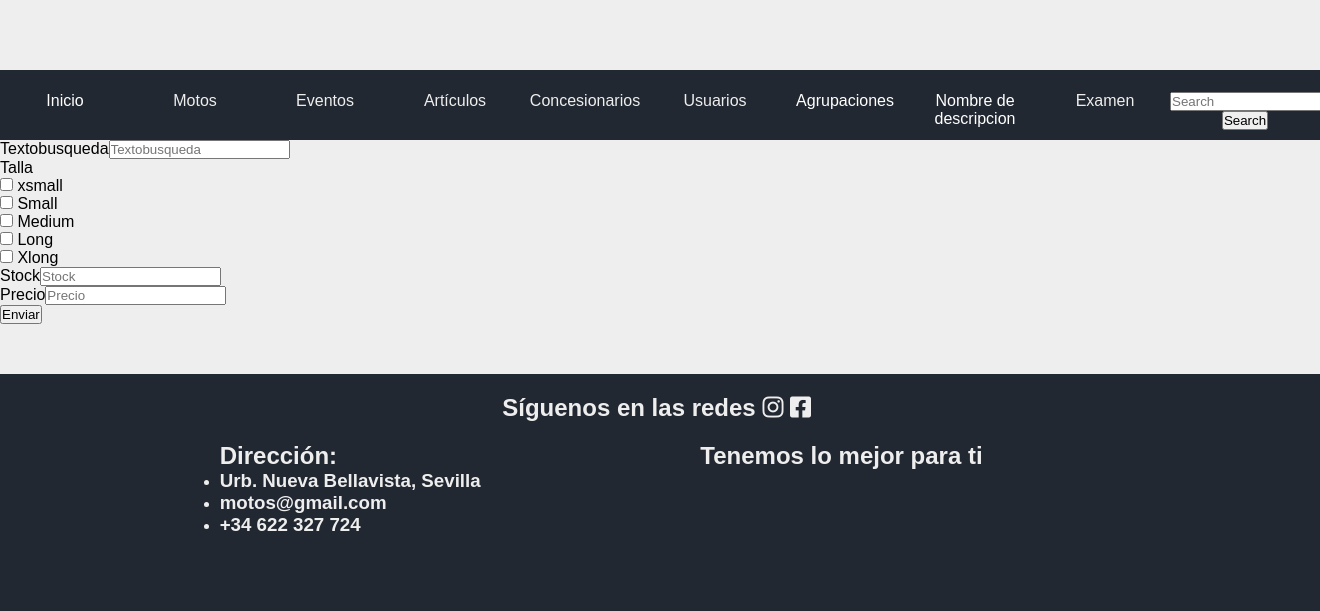
After one commit to AlvaroRG70/Motos, a Django app: page /formulario/articulo_busqueda in a window 1320 px wide; the page is wider, and only the part inside the window is pictured. The commit adds this page. Shown: the top 611 px of that part. Run offline with Django 3.2, Linux system fonts and the light colour scheme; parts of the project's set-up code (start-up, migrations or seed data) failed here and were passed over; some libraries are stand-ins or nearby versions.

Commit message:
4 cruds terminados

```diff
--- a/moto/forms.py
+++ b/moto/forms.py
@@ -1,6 +1,6 @@
 from django import forms
 from django.forms import ModelForm
-from moto.models import Moto, Concesionario, Boutique, Evento
+from moto.models import Moto, Concesionario, Boutique, Evento, Usuario
 from datetime import date
 
 
@@ -136,7 +136,7 @@ class ConcesionarioForm(ModelForm):
         model = Concesionario
         fields = ['nombre', 'ubicacion', 'telefono', 'fecha_apertura', 'descripcion', 'moto']
         labels = {
-            "nombre": ("Nombre de la moto"),
+            "nombre": ("Nombre"),
             "ubicacion": ("Ubicacion"),
             "telefono": ("Introduzca el teléfono"),
             "fecha_apertura": ("fecha de apertura"),
@@ -160,6 +160,33 @@ class ConcesionarioForm(ModelForm):
         fecha_apertura = self.cleaned_data.get("fecha_apertura")
         descripcion = self.cleaned_data.get("descripcion")
         moto = self.cleaned_data.get("moto")
+
+
+class BusquedaAvanzadaConcesionarioForm(forms.Form):
+    textoBusqueda = forms.CharField(required=False)
+    telefono = forms.IntegerField(required=False)
+
+    def clean(self):
+        super().clean()
+        textoBusqueda=self.cleaned_data.get('textoBusqueda')
+        telefono=self.cleaned_data.get('telefono')
+
+        if(textoBusqueda == ""
+           and telefono is None):
+
+            self.add_error('textoBusqueda','Debes introducir algún valor')
+            self.add_error('telefono','Debes introducir algún valor')
+
+        else:
+            if (textoBusqueda != "" and len(textoBusqueda) < 3):
+                self.add_error('textoBusqueda','Debe introducir al menos 3 caracteres')
+
+            if (not telefono is None and telefono != 9):
+                self.add_error('telefono','Debe tener 9 caracteres')
+
+        return self.cleaned_data
+
+
 
 #CRUD ARTÍCULOS
 
@@ -213,6 +240,42 @@ class ArticuloForm(ModelForm):
 
         return self.cleaned_data
 
+
+class BusquedaAvanzadaArticuloForm(forms.Form):
+    textoBusqueda = forms.CharField(required=False)
+    talla = forms.MultipleChoiceField(choices=Boutique.TALLA,
+                                required=False,
+                                widget=forms.CheckboxSelectMultiple()
+                               )
+    stock = forms.IntegerField(required=False)
+    precio = forms.IntegerField(required=False)
+
+    def clean(self):
+        super().clean()
+        textoBusqueda=self.cleaned_data.get('textoBusqueda')
+        talla=self.cleaned_data.get('talla')
+        stock=self.cleaned_data.get('stock')
+        precio=self.cleaned_data.get('precio')
+
+        if(textoBusqueda == ""
+           and len(talla) == 0
+           and precio is None
+           and stock is None):
+
+            self.add_error('textoBusqueda','Debes introducir algún valor')
+            self.add_error('talla','Debes introducir algún valor')
+            self.add_error('precio','Debes introducir algún valor')
+            self.add_error('stock','Debes introducir algún valor')
+
+        else:
+            if (textoBusqueda != "" and len(textoBusqueda) < 3):
+                self.add_error('textoBusqueda','Debe introducir al menos 3 caracteres')
+
+            if (not precio is None and precio < 0):
+                self.add_error('precio','Debe introducir ser positivo')
+
+
+        return self.cleaned_data
 
 
 #crud eventos
@@ -282,3 +345,68 @@ class BusquedaAvanzadaEventoForm(forms.Form):
             self.add_error('textoBusqueda','Debes introducir algún valor')
 
         return self.cleaned_data
+
+
+#CRUD USUARIOS
+
+class UsuarioForm(ModelForm):
+    class Meta:
+        model = Usuario
+        fields = ['nombre', 'apellidos', 'correo_electronico', 'contraseña', 'fecha_nacimiento', 'fecha_registro', 'preferencias']
+        labels = {
+            "nombre": ("Nombre del artículo"),
+            "apellidos": ("apellidos"),
+            "correo_electronico": ("correo_electronico"),
+            "contraseña": ("contraseña"),
+            "fecha_nacimiento": ("fecha_nacimiento"),
+            "fecha_registro": ("fecha_registro"),
+            "preferencias": ("preferencias")
+        }
+
+        help_texts = {
+            "nombre": ("50 caracteres como máximo"),
+            "correo_electronico": ("Debe ser un correo válido"),
+        }
+
+        widgets = {
+            "fecha_nacimiento":forms.SelectDateWidget(),
+            "fecha_registro":forms.SelectDateWidget()
+        }
+
+        localized_fields = ["fecha_nacimiento", "fecha_registro"]
+
+
+    def clean(self):
+        super().clean()
+        nombre = self.cleaned_data.get("nombre")
+        apellidos = self.cleaned_data.get("apellidos")
+        correo_electronico = self.cleaned_data.get("correo_electronico")
+        contraseña = self.cleaned_data.get("contraseña")
+        fecha_nacimiento = self.cleaned_data.get("fecha_nacimiento")
+        fecha_registro = self.cleaned_data.get("fecha_registro")
+        preferencias = self.cleaned_data.get("preferencias")
+
+
+        if len(nombre) < 3:
+            self.add_error("nombre", "Debe tener al menos 3 caracteres")
+
+        if len(apellidos) < 4:
+            self.add_error("apellidos", "Debe tener al menos 4 caracteres")
+
+        if len(correo_electronico) < 3:
+            self.add_error("descripcion", "Debe contener 3 caracteres como mínimo")
+
+        fechaHoy1 = date.today()
+        if fecha_nacimiento > fechaHoy1:
+            self.add_error("fecha_nacimiento", "Debe ser igual o menor a la fecha actual")
+
+        fechaHoy2 = date.today()
+        if fecha_registro.date() > fechaHoy2:
+            self.add_error("fecha_registro", "Debe ser igual o menor a la fecha actual")
+
+
+        if len(preferencias) < 10:
+            self.add_error("preferencias", "Debe contener 10 caracteres como mínimo")
+
+
+        return self.cleaned_data
--- /dev/null
+++ b/moto/templates/boutique/articulos_busqueda.html
@@ -0,0 +1,29 @@
+{% extends "principal.html" %}
+{% block contenido %}
+{% load bootstrap5 %}
+    <form action = "{% url 'articulos_buscar' %}" method = "GET">
+
+        {% csrf_token %}
+
+        <div class="mb-4">
+            {% bootstrap_field formulario.textoBusqueda show_label=True %}
+        </div>
+
+        <div class="mb-4">
+            {% bootstrap_field formulario.talla show_label=True %}
+        </div>
+
+        <div class="mb-4">
+            {% bootstrap_field formulario.stock show_label=True %}
+        </div>
+
+        <div class="mb-4">
+            {% bootstrap_field formulario.precio show_label=True %}
+        </div>
+
+
+        {% buttons %}
+            <button type="submit" class="btn btn-primary" >Enviar</button>
+        {% endbuttons %}
+    </form>
+{% endblock %}
--- a/moto/templates/estructura/menu.html
+++ b/moto/templates/estructura/menu.html
@@ -29,6 +29,7 @@
                 <li><a href="{% url 'talla_m'%}" class="enlacemenu">Articulos M</a></li>
                 <li><a href="{% url 'moto-boutique-list' %}" class="enlacemenu">Lista de artículos</a></li>
                 <li><a href="{% url 'formulario_articulo' %}" class="enlacemenu">Crear Artículos</a></li>
+                <li><a href="{% url 'articulos_buscar' %}" class="enlacemenu">Busqueda avanzada Artículos</a></li>
 
             </ul>
         </li>
@@ -40,6 +41,15 @@
                 <li><a href="{% url 'contieneanyo' 2000 'i' %}" class="enlacemenu">Concesionarios</a></li>
                 <li><a href="{% url 'lista_concesionario'%}" class="enlacemenu">Lista de Concesionarios</a></li>
                 <li><a href="{% url 'formulario_concesionario'%}" class="enlacemenu">Crear concesionario</a></li>
+                <li><a href="{% url 'moto-concesionario-list'%}" class="enlacemenu">Lista concesionarios</a></li>
+                <li><a href="{% url 'concesionarios_buscar'%}" class="enlacemenu">Busqueda avanzada concesionario</a></li>
+            </ul>
+        </li>
+
+        <li><span>Usuarios</span>
+            <ul class="submenu">
+                <li><a href="{% url 'moto-usuario-list' %}" class="enlacemenu">Lista de usuarios</a></li>
+                <li><a href="{% url 'formulario_usuario'%}" class="enlacemenu">Crear Usuario</a></li>
             </ul>
         </li>
 
--- a/moto/templates/evento/lista_eventos.html
+++ b/moto/templates/evento/lista_eventos.html
@@ -7,7 +7,7 @@
 {%block contenido%}
 
 
-        {% for evento in lista_eventos %}
+        {% for evento in object_list %}
 
             {% include "evento/evento_solo.html" %}
             <a href="{% url 'moto-evento-update' evento.id %}">EDITAR</a>
--- a/moto/urls.py
+++ b/moto/urls.py
@@ -31,11 +31,15 @@ urlpatterns = [
     path('moto/buscar_avanzado/',views.moto_buscar_avanzado,name='moto_buscar_avanzado'),
     #crud para concesionarios
     path("formulario/concesionario", views.concesionario_create, name="formulario_concesionario"),
+    path("formulario/concesionario_busqueda", views.concesionario_busqueda_avanzada, name="concesionarios_buscar"),
     #CRUD PARA ARTICCULOS
     path("formulario/articulo", views.artículo_create, name="formulario_articulo"),
+    path("formulario/articulo_busqueda", views.articulo_busqueda_avanzada, name="articulos_buscar"),
     #crud para eventos
     path("formulario/evento", views.evento_create, name="formulario_evento"),
     path("formulario/evento_busqueda", views.evento_busqueda_avanzada, name="eventos_buscar"),
+    #crud para usuarios
+    path("formulario/usuario", views.usuario_create, name="formulario_usuario"),
 
 
 ]
--- a/moto/views.py
+++ b/moto/views.py
@@ -43,7 +43,7 @@ def motos_desc(request, idus):
 
 def eventos_listar(request):
     eventos = (Moto.objects.prefetch_related("usuario")).all()
-    return render(request, "evento/lista_eventos.html", {"lista_eventos":eventos})
+    return render(request, "moto/evento_list.html", {"object_list":eventos})
 
 
 #Crear una URL que muestre todas los eventos que tengan un texto en concreto en la descripción a la hora de asignarlas a una reserva (usuario).
@@ -275,63 +275,15 @@ def moto_buscar_avanzado(request):
 
             if precio is not None:
                 QSmotos = QSmotos.filter(precio__startswith=precio)
-                mensaje+= str(anyo)+"\n"
+                mensaje+= str(precio)+"\n"
 
 
             motos = QSmotos.all()
 
-            return render(request,'motos/lista.html',{"lista_moto":motos, "texto":mensaje})
+            return render(request,'moto/moto_list.html',{"object_list":motos, "texto":mensaje})
     else:
         formulario = BusquedaAvanzadaMotoForm(None)
     return render(request,'motos/busqueda_avanzada.html',{"formulario":formulario})
-
-
-
-def moto_buscar_avanzado2(request):
-
-    if(len(request.GET) > 0):
-        formulario = BusquedaAvanzadaMotoForm(request.GET)
-        if formulario.is_valid():
-
-            mensaje_busqueda = "Se ha buscado por los siguientes valores:\n"
-
-            nombre = formulario.cleaned_data.get('nombreBusqueda')
-            QSmotos = Moto.objects.prefetch_related("usuario")
-
-            #obtenemos los filtros
-            marca = formulario.cleaned_data.get('marca')
-            modelo = formulario.cleaned_data.get('modelos')
-            anyo = formulario.cleaned_data.get('anyo')
-            precio = formulario.cleaned_data.get('precio')
-
-            #Por cada filtro comprobamos si tiene un valor y lo añadimos a la QuerySet
-            if(nombre != ""):
-                QSmotos = QSmotos.filter(Q(nombre__contains=nombre) | Q(modelo__contains=nombre))
-                mensaje_busqueda +=" Nombre o contenido que contengan la palabra "+nombre+"\n"
-
-            #Si hay marcas, iteramos por ellos, creamos la queryOR y le aplicamos el filtro
-            if(len(marca)>0):
-                mensaje_busqueda +=" la marca sea "+marca[0]
-                filtroOR = Q(marcas=marca[0])
-                for marca in marca[1:]:
-                    mensaje_busqueda += " o "+marca[1]
-                    filtroOR |= Q(marca=marca)
-                mensaje_busqueda += "\n"
-                QSmotos =  QSmotos.filter(filtroOR)
-
-
-            if(not modelo is None):
-                QSmotos = QSmotos.filter(nombre__contains=nombre)
-                mensaje_busqueda +=" modelo  que contenga la palabra "+nombre+"\n"
-
-            motos = QSmotos.all()
-
-            return render(request, 'motos/lista.html',
-                            {"motos_mostrar":motos,
-                             "texto_busqueda":mensaje_busqueda})
-    else:
-        formulario = BusquedaAvanzadaMotoForm(None)
-    return render(request, 'motos/busqueda_avanzada.html',{"formulario":formulario})
 
 
 
@@ -347,7 +299,7 @@ def concesionario_create(request):
         concesionario_creado = crear_concesionario_modelo(formulario)
         if(concesionario_creado):
              messages.success(request, 'Se ha creado el concesionario'+formulario.cleaned_data.get('nombre')+" correctamente")
-             return redirect("lista_concesionario")
+             return redirect("moto-concesionario-list")
     return render(request,"concesionario/create.html", {"formulario_concesionario":formulario})
 
 def crear_concesionario_modelo(formulario):
@@ -363,6 +315,34 @@ def crear_concesionario_modelo(formulario):
     return concesionario_creado
 
 
+#busqueda avanzada
+
+def concesionario_busqueda_avanzada(request):
+
+    if (len(request.GET)>0):
+        formulario = BusquedaAvanzadaConcesionarioForm(request.GET)
+        if formulario.is_valid():
+            mensaje="Se ha buscado por:\n"
+
+            QSconcesionario = Concesionario.objects
+
+            textoBusqueda=formulario.cleaned_data.get('textoBusqueda')
+            telefono=formulario.cleaned_data.get('telefono')
+
+            if textoBusqueda is not None:
+                QSconcesionario = QSconcesionario.filter(Q(nombre__contains=textoBusqueda) | Q(ubicacion__contains=textoBusqueda) | Q(descripcion__contains=textoBusqueda))
+                mensaje+=" Contiene: "+ textoBusqueda+"\n"
+
+            if telefono is not None:
+                QSconcesionario = QSconcesionario.filter(telefono__startswith=telefono)
+                mensaje+= str(telefono)+"\n"
+
+            concesionario = QSconcesionario.all()
+
+            return render(request,'moto/concesionario_list.html',{"object_list":concesionario, "texto":mensaje})
+    else:
+        formulario = BusquedaAvanzadaConcesionarioForm(None)
+    return render(request,'concesionario/concesionario_busqueda.html',{"formulario":formulario})
 
 
 
@@ -390,6 +370,50 @@ def artículo_create(request):
                 print(error)
 
     return render(request, 'boutique/crear_articulos.html',{"formulario_articulo":formulario})
+
+
+
+def articulo_busqueda_avanzada(request):
+    if (len(request.GET)>0):
+        formulario = BusquedaAvanzadaArticuloForm(request.GET)
+        if formulario.is_valid():
+            mensaje="Se ha buscado por:\n"
+
+            QSarticulos = Boutique.objects
+
+            textoBusqueda=formulario.cleaned_data.get('textoBusqueda')
+            talla = formulario.cleaned_data.get('talla')
+            stock = formulario.cleaned_data.get('stock')
+            precio = formulario.cleaned_data.get('precio')
+
+            if textoBusqueda is not None:
+                QSarticulos = QSarticulos.filter(Q(nombre__contains=textoBusqueda) | Q(tipo__contains=textoBusqueda) | Q(descripcion__contains=textoBusqueda))
+                mensaje+=" Contiene: "+ textoBusqueda+"\n"
+
+            if(len(talla)>0):
+                mensaje +=" la marca sea "+talla[0]
+                filtroOR = Q(talla=talla[0])
+                for talla in talla[1:]:
+                    mensaje += " o "+talla[1]
+                    filtroOR |= Q(talla=talla)
+                mensaje += "\n"
+                QSarticulos =  QSarticulos.filter(filtroOR)
+
+            if stock is not None:
+                QSarticulos = QSarticulos.filter(año__startswith=stock)
+                mensaje+= str(stock)+"\n"
+
+            if precio is not None:
+                QSarticulos = QSarticulos.filter(precio__startswith=precio)
+                mensaje+= str(precio)+"\n"
+
+
+            articulos = QSarticulos.all()
+
+            return render(request,'moto/boutique_list.html',{"object_list":articulos, "texto":mensaje})
+    else:
+        formulario = BusquedaAvanzadaArticuloForm(None)
+    return render(request,'boutique/articulos_busqueda.html',{"formulario":formulario})
 
 
 
@@ -433,7 +457,28 @@ def evento_busqueda_avanzada(request):
 
             eventos = QSeventos.all()
 
-            return render(request,'evento/lista_eventos.html',{"lista_eventos":eventos, "texto":mensaje})
+            return render(request,'moto/evento_list.html',{"object_list":eventos, "texto":mensaje})
     else:
         formulario = BusquedaAvanzadaEventoForm(None)
     return render(request,'evento/busqueda_evento.html',{"formulario":formulario})
+
+
+#CRUD USUARIOS
+
+def usuario_create(request):
+
+    datosFormulario = None
+    if request.method == "POST":
+        datosFormulario = request.POST
+
+    formulario = UsuarioForm(datosFormulario)
+    if (request.method == "POST"):
+        if formulario.is_valid():
+            try:
+                # Guarda el libro en la base de datos
+                formulario.save()
+                return redirect("moto-usuario-list")
+            except Exception as error:
+                print(error)
+
+    return render(request, 'usuario/crear_usuarios.html',{"formulario_usuario":formulario})
```
Also changed, not shown: moto/templates/concesionario/concesionario_busqueda.html (added, +24 -0 lines), moto/templates/moto/concesionario_confirm_delete.html (added, +14 -0 lines), moto/templates/moto/concesionario_list.html (added, +25 -0 lines), moto/templates/moto/concesionario_update.html (added, +14 -0 lines), moto/templates/moto/usuario_confirm_delete.html (added, +14 -0 lines), moto/templates/moto/usuario_list.html (added, +25 -0 lines), moto/templates/moto/usuario_update.html (added, +14 -0 lines), moto/templates/usuario/crear_usuarios.html (added, +42 -0 lines), moto/templates/usuario/usuario.html (added, +11 -0 lines), db.sqlite3, requirements.txt (line endings or trailing spaces).
